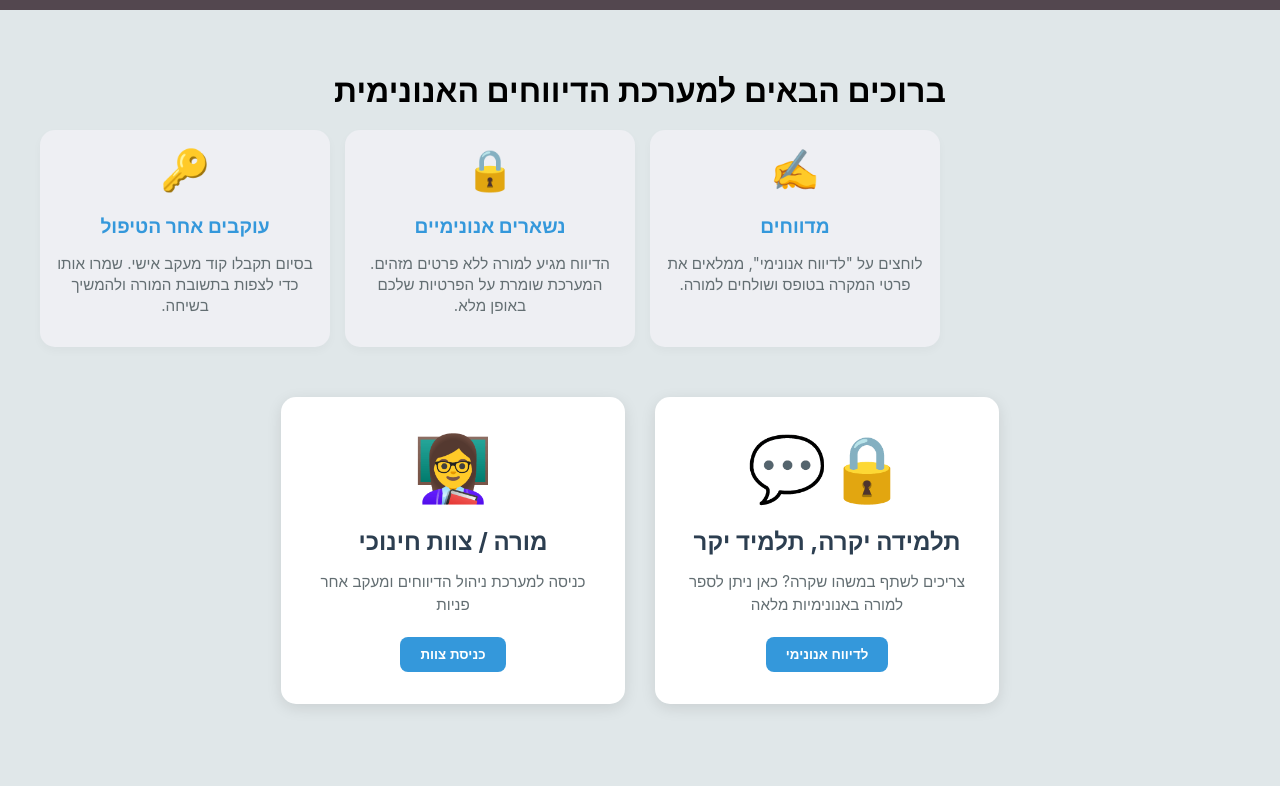
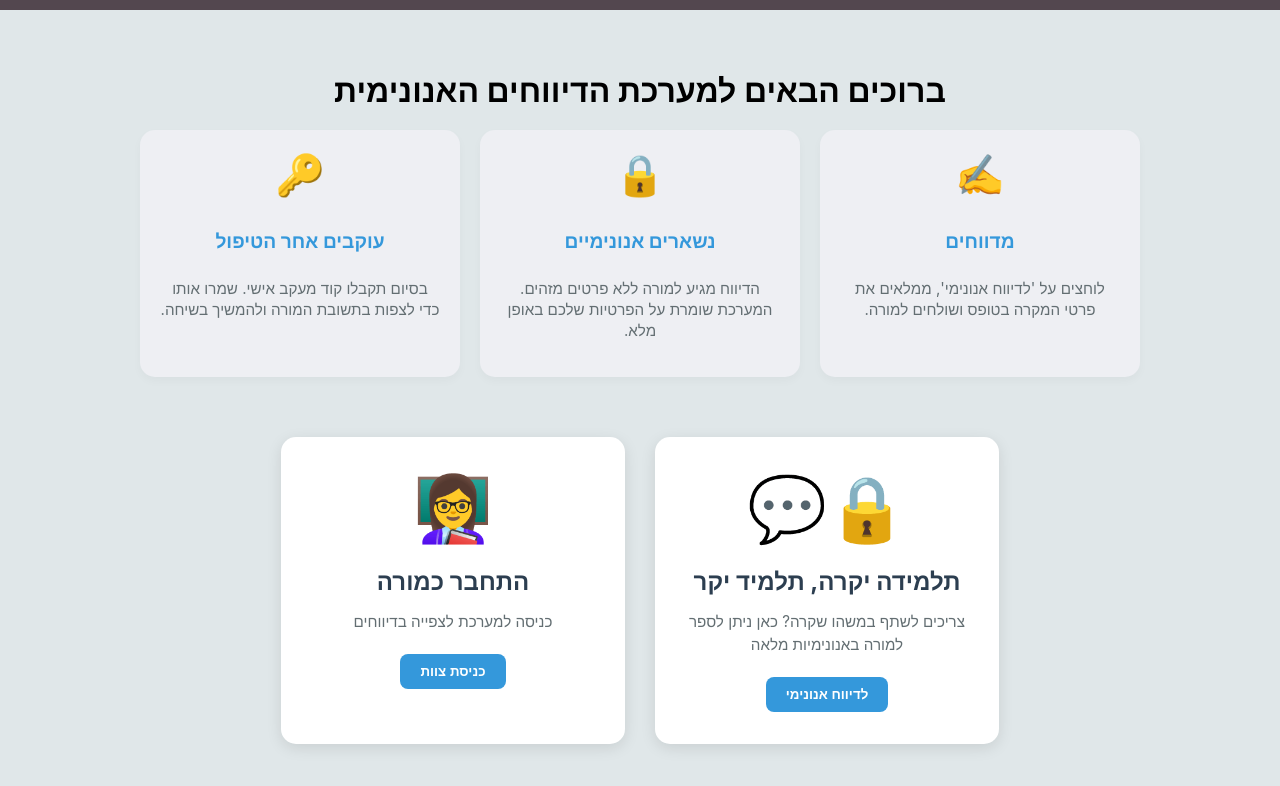
Before and after one commit to MorKahalani/QueenB-Hackathon-TeamGavriel, a React (Vite) app in the folder client/: page / in a window 1280 px wide. Shown: the top 786 px of the page. Built offline with nearby package versions, Linux system fonts and the light colour scheme; no server answers.

Commit message:
fix: adjust layout alignment and resolved bug

```diff
--- a/client/src/pages/HomePage/Home.module.css
+++ b/client/src/pages/HomePage/Home.module.css
@@ -30,15 +30,14 @@
 }
 
 
-
 .cardsWrapper {
     display: flex;
+    justify-content: center;
     gap: 30px;
-    flex-wrap: wrap;
-    justify-content: center;
-    margin-top: 0;
+    width: 100%;
+    margin-top: 0px;
+    padding-bottom: 40px;
 }
-
 
 .roleCard {
     background: white;
@@ -105,33 +104,41 @@
     margin-bottom: 40px;
 } */
 
-.infoSection {
-    width: 100%;
-    max-width: 900px;
-    margin-bottom: 0px;
-    text-align: center;
-    direction: rtl;
-}
 
 .infoTitle {
     font-size: 1.8rem;
     color: #2c3e50;
     margin-bottom: 20px;
 }
-
-.stepsGrid {
-    display: grid;
-    grid-template-columns: repeat(3, 1fr);
-    gap: 15px;
+.infoSection {
     width: 100%;
+    max-width: 1000px;
+    margin: 0 auto 10px auto;
+    text-align: center;
     direction: rtl;
 }
 
+.stepsGrid {
+    display: flex;
+    flex-direction: row;
+    justify-content: center;
+    gap: 20px;
+    width: 100%;
+    padding: 0;
+    margin: 0;
+    direction: rtl;
+}
 .step {
+    flex: 1;
+    min-width: 250px;
+    max-width: 300px;
     background: #eeeff3;
-    padding: 15px;
+    padding: 20px;
     border-radius: 15px;
     box-shadow: 0 4px 10px rgba(0,0,0,0.03);
+    display: flex;
+    flex-direction: column;
+    align-items: center;
 }
 
 .stepIcon {
--- a/client/src/pages/HomePage/HomePage.jsx
+++ b/client/src/pages/HomePage/HomePage.jsx
@@ -14,7 +14,7 @@ const Home = () => {
         <div className={styles.step}>
           <div className={styles.stepIcon}>✍️</div>
           <h3>מדווחים</h3>
-          <p>לוחצים על "לדיווח אנונימי", ממלאים את פרטי המקרה בטופס ושולחים למורה.</p>
+          <p>לוחצים על &apos;לדיווח אנונימי&apos;, ממלאים את פרטי המקרה בטופס ושולחים למורה.</p>
         </div>
 
         <div className={styles.step}>
@@ -41,8 +41,8 @@ const Home = () => {
 
         <div className={styles.roleCard} onClick={() => navigate('/login')}>
           <div className={styles.icon}>👩‍🏫</div>
-          <h2>מורה / צוות חינוכי</h2>
-          <p>כניסה למערכת ניהול הדיווחים ומעקב אחר פניות</p>
+          <h2>התחבר כמורה</h2>
+          <p>כניסה למערכת לצפייה בדיווחים</p>
           <button className={styles.teacherBtn}>כניסת צוות</button>
           </div>
       </div>
```
